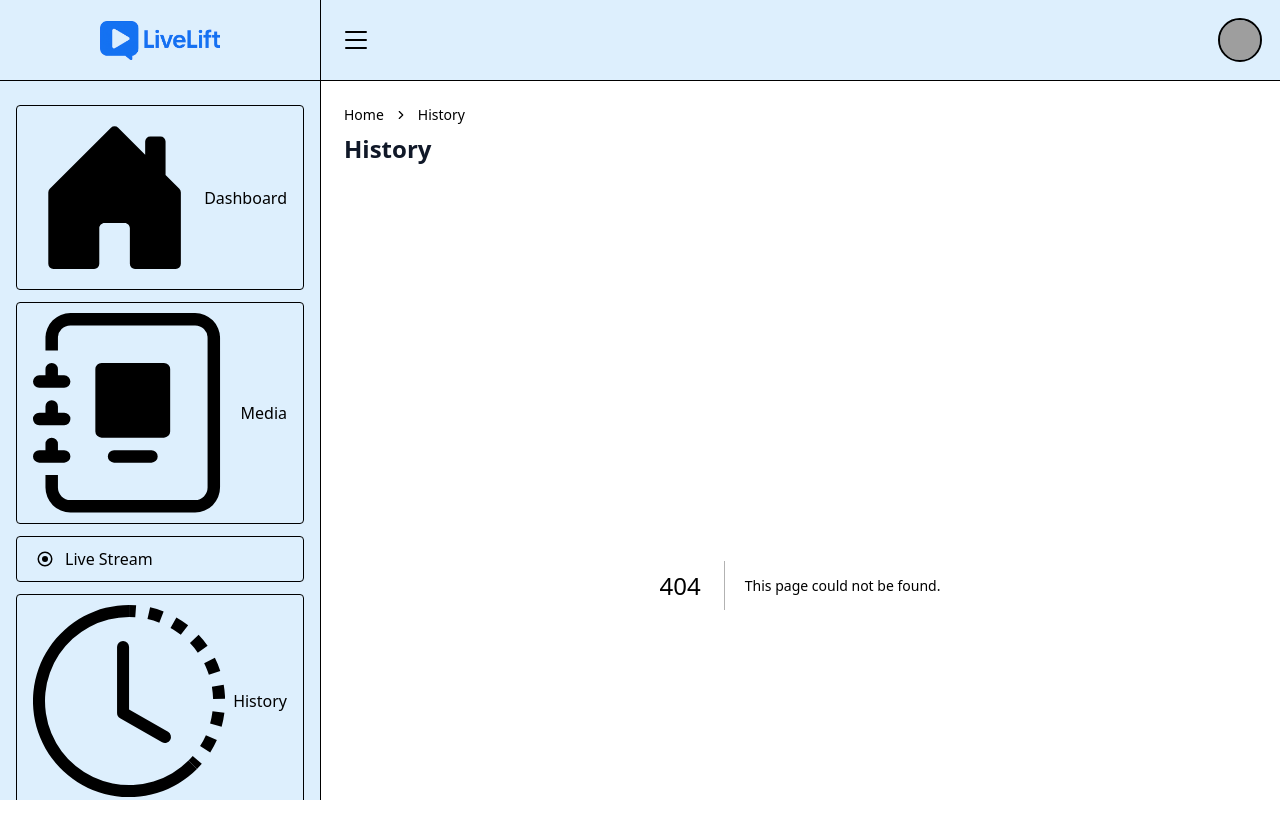
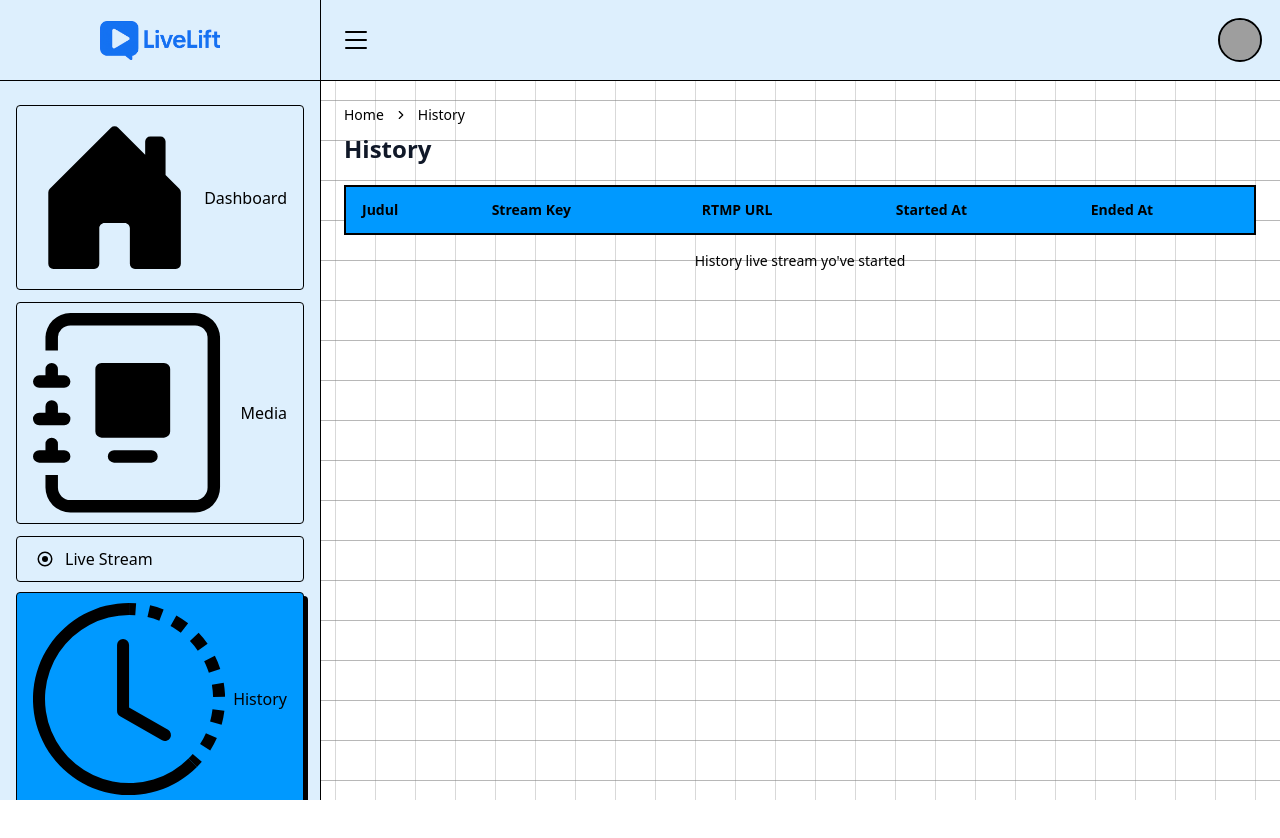
Before and after one commit to qolbudr/livelift, a Next.js app: page /app/history in a window 1280 px wide. Before the commit this address had no page. Shown: the top 838 px of the page. After the commit the page ends 800 px from the top, so only its background shows below. Built offline with nearby package versions, Linux system fonts and the light colour scheme; sample sign-in values are in the browser's storage; grey boxes are pictures that could not be loaded.

Commit message:
feat-complete history

```diff
--- a/src/components/form/form_live.tsx
+++ b/src/components/form/form_live.tsx
@@ -1,4 +1,4 @@
-import { FormEvent, JSX, useState } from "react";
+import { FormEvent, JSX, useEffect, useState } from "react";
 import { Card, CardContent, CardFooter } from "@/components/ui/card";
 import { getTenantUrl } from "@/core/utils/tenant_url";
 import { Live } from "@/core/types/live";
@@ -22,6 +22,20 @@ export const FormLive = ({ item, getLive }: { item: Live, getLive: () => void })
   const [isConfirm, setConfirm] = useState<boolean>()
 
   const user = useUser();
+
+  useEffect(() => {
+    if (user && user!.package.scheduling) {
+      setSchedule(item.scheduleAt ? true : false);
+    } else {
+      setSchedule(false);
+    }
+
+    if(user && user!.package.video_looping) {
+      setLoop(item.loop ? true : false);
+    } else {
+      setLoop(false)
+    }
+  }, [user])
 
   const handleSubmit = async (event: React.FormEvent<HTMLFormElement>, live: Live) => {
     try {
--- /dev/null
+++ b/src/components/ui/table.tsx
@@ -0,0 +1,114 @@
+import * as React from "react"
+
+import { cn } from "@/lib/utils"
+
+function Table({ className, ...props }: React.ComponentProps<"table">) {
+  return (
+    <div className="relative w-full overflow-auto">
+      <table
+        data-slot="table"
+        className={cn(
+          "w-full caption-bottom border-2 border-border text-sm",
+          className,
+        )}
+        {...props}
+      />
+    </div>
+  )
+}
+
+function TableHeader({ className, ...props }: React.ComponentProps<"thead">) {
+  return (
+    <thead
+      data-slot="table-header"
+      className={cn("[&_tr]:border-b-2 [&_tr]:border-border", className)}
+      {...props}
+    />
+  )
+}
+
+function TableBody({ className, ...props }: React.ComponentProps<"tbody">) {
+  return (
+    <tbody
+      data-slot="table-body"
+      className={cn("[&_tr:last-child]:border-0", className)}
+      {...props}
+    />
+  )
+}
+
+function TableFooter({ className, ...props }: React.ComponentProps<"tfoot">) {
+  return (
+    <tfoot
+      data-slot="table-footer"
+      className={cn(
+        "border-t-2 border-border bg-main font-base text-main-foreground last:[&>tr]:border-b-0",
+        className,
+      )}
+      {...props}
+    />
+  )
+}
+
+function TableRow({ className, ...props }: React.ComponentProps<"tr">) {
+  return (
+    <tr
+      data-slot="table-row"
+      className={cn(
+        "border-b-2 border-border transition-colors text-main-foreground bg-main font-base data-[state=selected]:bg-secondary-background data-[state=selected]:text-main-foreground",
+        className,
+      )}
+      {...props}
+    />
+  )
+}
+
+function TableHead({ className, ...props }: React.ComponentProps<"th">) {
+  return (
+    <th
+      data-slot="table-head"
+      className={cn(
+        "h-12 px-4 text-left align-middle font-heading text-main-foreground [&:has([role=checkbox])]:pr-0",
+        className,
+      )}
+      {...props}
+    />
+  )
+}
+
+function TableCell({ className, ...props }: React.ComponentProps<"td">) {
+  return (
+    <td
+      data-slot="table-cell"
+      className={cn(
+        "p-4 align-middle [&:has([role=checkbox])]:pr-0",
+        className,
+      )}
+      {...props}
+    />
+  )
+}
+
+function TableCaption({
+  className,
+  ...props
+}: React.ComponentProps<"caption">) {
+  return (
+    <caption
+      data-slot="table-caption"
+      className={cn("mt-4 text-sm text-foreground font-base", className)}
+      {...props}
+    />
+  )
+}
+
+export {
+  Table,
+  TableHeader,
+  TableBody,
+  TableFooter,
+  TableHead,
+  TableRow,
+  TableCell,
+  TableCaption,
+}
--- a/src/core/navigation/navigation_item.tsx
+++ b/src/core/navigation/navigation_item.tsx
@@ -25,12 +25,12 @@ export const navigationItem: NavigationItem[] = [
   },
   {
     icon: <Icon.ClockHistory />,
-    href: "/app/generate",
+    href: "/app/history",
     label: "History",
   },
   {
     icon: <Icon.Power />,
-    href: "/app/generate",
+    href: "/logout",
     label: "Logout",
     onClick: () => {
       localStorage.clear();
--- /dev/null
+++ b/src/core/repository/history_repository.ts
@@ -0,0 +1,18 @@
+import { ApiMethod, apiTenant } from "../api/api";
+import { History } from "@/core/types/history";
+import { MainReponse } from "../types/main_response";
+
+export class HistoryRepository {
+  static getHistory = async (): Promise<MainReponse<History[]> | undefined> => {
+    try {
+      const response = await apiTenant<MainReponse<History[]>>({
+        url: '/api/history',
+        method: ApiMethod.GET,
+      });
+
+      return response;
+    } catch (e) {
+      throw e;
+    }
+  };
+}
--- /dev/null
+++ b/src/core/types/history.ts
@@ -0,0 +1,8 @@
+import { Live } from "@/core/types/live";
+
+export type History = {
+  id: number;
+  live: Live;
+  createdAt: string;
+  updatedAt: string;
+}
--- a/src/pages/app/dashboard.tsx
+++ b/src/pages/app/dashboard.tsx
@@ -7,15 +7,26 @@ import { MediaRepository } from "@/core/repository/media_repository";
 import { toast } from "sonner";
 import { handleError } from "@/core/utils/handle_error";
 import { LiveRepository } from "@/core/repository/live_repository";
+import { HistoryRepository } from "@/core/repository/history_repository";
 
 const Dashboard = (): JSX.Element => {
   const [countVideo, setCountVideo] = useState(0);
   const [countLive, setCountLive] = useState(0);
+  const [countHistory, setHistory] = useState(0);
 
   const getVideoCount = async () => {
     try {
       const response = await MediaRepository.getMedia();
       setCountVideo(response?.count ?? 0);
+    } catch (e) {
+      toast.error(handleError(e));
+    }
+  }
+
+  const getHistoryCount = async () => {
+    try {
+      const response = await HistoryRepository.getHistory();
+      setHistory(response?.count ?? 0);
     } catch (e) {
       toast.error(handleError(e));
     }
@@ -33,6 +44,7 @@ const Dashboard = (): JSX.Element => {
   useEffect(() => {
     getVideoCount();
     getLiveCount();
+    getHistoryCount();
   }, [])
 
   return <>
@@ -79,7 +91,7 @@ const Dashboard = (): JSX.Element => {
           <CardContent>
             <div className="flex items-center justify-between">
               <div className="card-text">
-                <h1 className="text-xl font-bold">10 Live</h1>
+                <h1 className="text-xl font-bold">{countHistory} Live</h1>
                 <p className="text-gray-600">Your total live started</p>
               </div>
               <div className="flex justify-center items-center card-icon rounded-sm border shadow-shadow w-10 h-10 bg-main">
--- /dev/null
+++ b/src/pages/app/history.tsx
@@ -0,0 +1,57 @@
+import { Table, TableBody, TableCaption, TableCell, TableFooter, TableHead, TableHeader, TableRow } from "@/components/ui/table";
+import { HistoryRepository } from "@/core/repository/history_repository";
+import { History } from "@/core/types/history";
+import { handleError } from "@/core/utils/handle_error";
+import { JSX, use, useEffect, useState } from "react";
+import { toast } from "sonner";
+import tz from '@/core/utils/timezone';
+import moment from "moment-timezone";
+import Head from "next/head";
+
+const HistoryPage = (): JSX.Element => {
+  const [history, setHistory] = useState<History[]>([])
+
+  const getHistory = async () => {
+    try {
+      const response = await HistoryRepository.getHistory();
+      setHistory(response!.data);
+    } catch (e) {
+      toast.error(handleError(e));
+    }
+  }
+
+  useEffect(() => { getHistory() }, [])
+
+  return <>
+    <Head>
+      <title>Livelift - History</title>
+    </Head>
+    <Table>
+      <TableCaption className="text-foreground">
+        History live stream yo've started
+      </TableCaption>
+      <TableHeader>
+        <TableRow>
+          <TableHead>Judul</TableHead>
+          <TableHead>Stream Key</TableHead>
+          <TableHead>RTMP URL</TableHead>
+          <TableHead>Started At</TableHead>
+          <TableHead>Ended At</TableHead>
+        </TableRow>
+      </TableHeader>
+      <TableBody>
+        {history.map((item, index) => (
+          <TableRow key={index}>
+            <TableCell className="font-base">{item.live.title}</TableCell>
+            <TableCell>{item.live.streamKey}</TableCell>
+            <TableCell>{item.live.rtmpUrl}</TableCell>
+            <TableCell>{moment(item.createdAt).utc().local().format('DD MMMM yyyy HH:mm:ss')}</TableCell>
+            <TableCell>{moment(item.updatedAt).utc().local().format('DD MMMM yyyy HH:mm:ss')}</TableCell>
+          </TableRow>
+        ))}
+      </TableBody>
+    </Table>
+  </>
+}
+
+export default HistoryPage;
```
